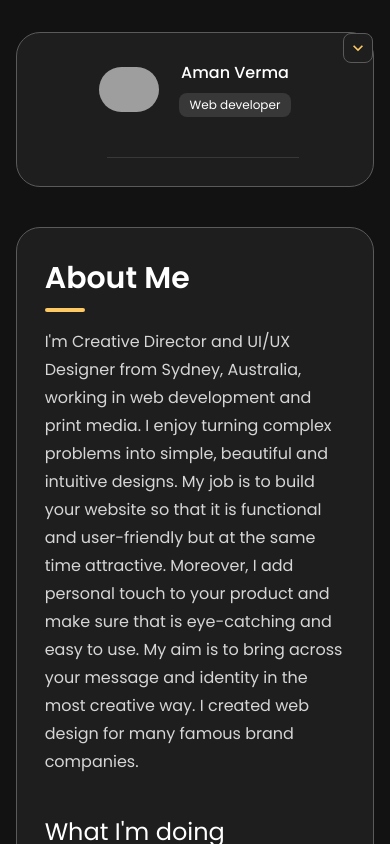
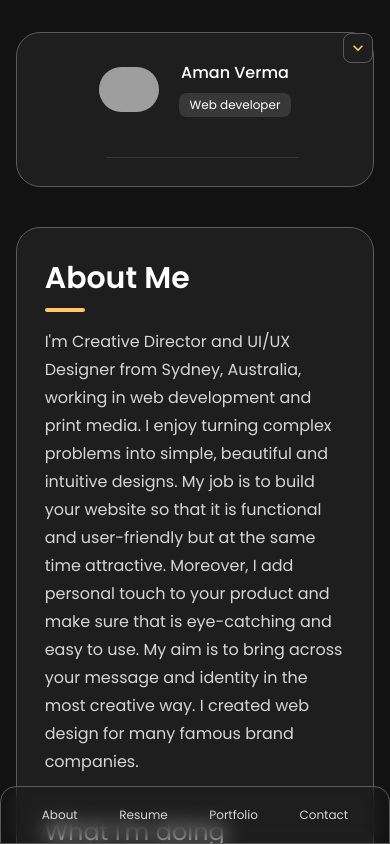
Before and after one commit to Aman0413/My-Portfolio, a Next.js app: page / in a window 390 px wide. Shown: the top 844 px of the page. Built offline with nearby package versions, Linux system fonts and the light colour scheme; grey boxes are pictures that could not be loaded.

Commit message:
completed mobile view navbar

```diff
--- a/src/app/layout.js
+++ b/src/app/layout.js
@@ -10,6 +10,7 @@ import { SlCalender } from "react-icons/sl";
 
 import { FaGithubSquare, FaLinkedin, FaInstagramSquare } from "react-icons/fa";
 import { useState } from "react";
+import Link from "next/link";
 
 const inter = Inter({ subsets: ["latin"] });
 
@@ -57,7 +58,7 @@ export default function RootLayout({ children }) {
         <main className="bg-[#121212] w-full h-screen flex items-center flex-col p-3">
           <div className="w-[98%] md:flex ">
             {/* top section start*/}
-            <div className="bg-primary border-[0.2px] border-[#5a5a5b]  text-white  px-3 py-2 md:my-10 my-5 rounded-3xl flex flex-col items-center gap-x-5 md:h-fit md:block relative md:w-[25%] md:justify-center">
+            <div className=" bg-primary border-[0.2px] border-[#5a5a5b]  text-white  px-3 py-2 md:my-10 my-5 rounded-3xl flex flex-col items-center gap-x-5 md:h-fit md:block relative md:w-[25%] md:justify-center">
               <div
                 className=" absolute top-0 right-0 rounded-lg bg-primary text-yellow-primary text-xl border border-[#5a5a5b] p-1 md:hidden"
                 onClick={handleShow}
@@ -124,16 +125,60 @@ export default function RootLayout({ children }) {
                   </div>
                 </div>
               </div>
+
+              {/* Mobile view navbar start */}
+              <div className="fixed w-full bg-[hsla(240, 1%, 20%, 0.75)] bottom-0 left-0 right-0  z-10  p-3  border-[0.2px] border-[#5a5a5b] backdrop-blur-[10px] rounded-tr-2xl rounded-tl-2xl md:hidden">
+                <ul className="flex items-center justify-around text-text-secondary text-xs p-2">
+                  <Link href="/">
+                    <li className="hover:text-text-secondary transition-all ease-in-out duration-200">
+                      About
+                    </li>
+                  </Link>
+                  <Link href={"/resume"}>
+                    <li className="hover:text-text-secondary transition-all ease-in-out duration-200">
+                      Resume
+                    </li>
+                  </Link>
+                  <Link href={"/portfolio"}>
+                    <li className="hover:text-text-secondary transition-all ease-in-out duration-200">
+                      Portfolio
+                    </li>
+                  </Link>
+                  <Link href={"/contact"}>
+                    <li className="hover:text-text-secondary transition-all ease-in-out duration-200">
+                      Contact
+                    </li>
+                  </Link>
+                </ul>
+              </div>
+
+              {/* Mobile view navbar end */}
             </div>
             {/* top section end*/}
             <div className="bg-primary text-white w-full  mt-10 md:ml-5 border-[0.2px] border-[#5a5a5b] rounded-3xl">
               <div className=" hidden md:flex justify-end ">
                 <div className="navbar bg-[#383839] px-5 py-3 rounded-bl-2xl rounded-tr-2xl w-[60%]">
                   <ul className="flex items-center justify-around text-base font-medium p-2">
-                    <li>About</li>
-                    <li>Resume</li>
-                    <li>Portfolio</li>
-                    <li>Contact</li>
+                    <Link href="/">
+                      <li className="hover:text-text-secondary transition-all ease-in-out duration-200">
+                        About
+                      </li>
+                    </Link>
+                    <Link href={"/resume"}>
+                      <li className="hover:text-text-secondary transition-all ease-in-out duration-200">
+                        Resume
+                      </li>
+                    </Link>
+                    <Link href={"/portfolio"}>
+                      <li className="hover:text-text-secondary transition-all ease-in-out duration-200">
+                        Portfolio
+                      </li>
+                    </Link>
+                    <Link href={"/contact"}>
+                      <li className="hover:text-text-secondary transition-all ease-in-out duration-200">
+                        Contact
+                      </li>
+                    </Link>
                   </ul>
                 </div>
               </div>
```
